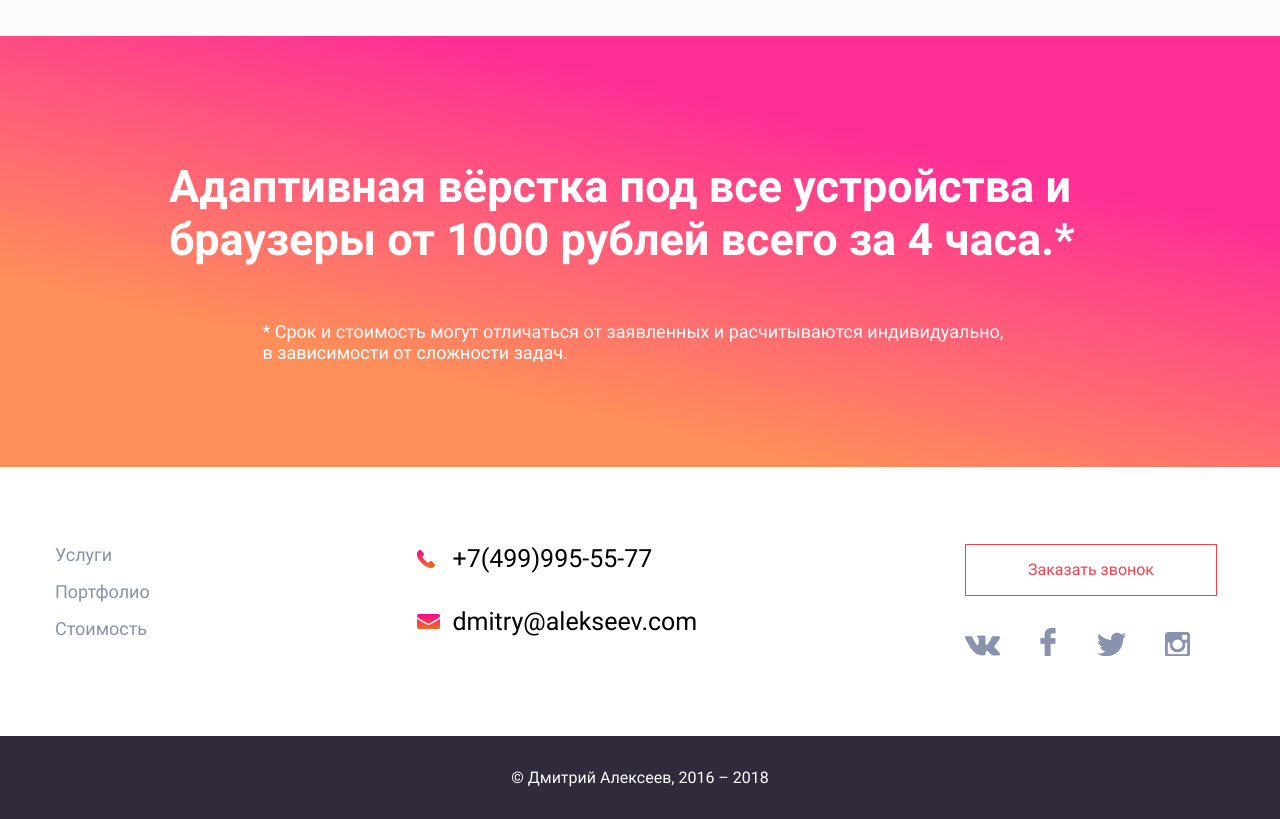
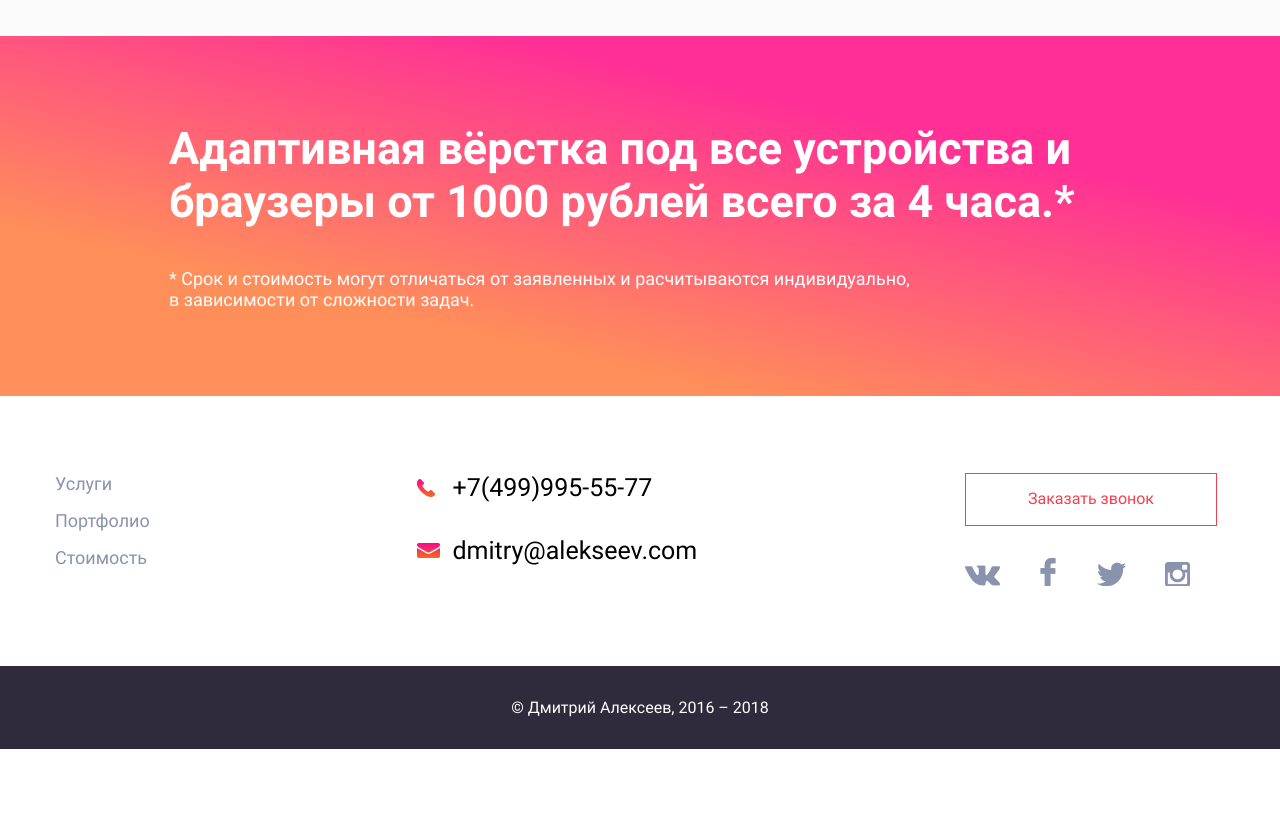
Before and after one commit to Coremotor/LandingPage, a plain HTML site: page index.html in a window 1280 px wide. Shown: the part 2280-3099 px from the top of the page. After the commit the page ends 3029 px from the top, so only its background shows below. Drawn offline with Linux system fonts and the light colour scheme.

Commit message:
Еще правки

```diff
--- a/index.html
+++ b/index.html
@@ -34,7 +34,7 @@
         <!-- Всплывающее окно с информацией о клиенте
           (имя, телефон, email)
           и кнопкой отправки формы на почту или сервер -->
-        <button class="header__btn">Заказать звонок</button>
+        <button class="header__btn" type="button">Заказать звонок</button>
       </div>
     </div>
   </header>
@@ -47,7 +47,7 @@
         </h1>
 
         <!-- Переход на другую страницу с более подробной информацией о разработчике -->
-        <button class="btn developer-info__btn">Узнать больше</button>
+        <button class="btn developer-info__btn" type="button">Узнать больше</button>
       </div>
     </div>
 
@@ -82,7 +82,7 @@
     </ul>
 
     <!-- Переход на другую страницу с более подробной информацией по ценам   -->
-    <button class="btn">Узнать стоимость</button>
+    <button class="btn" type="button">Узнать стоимость</button>
   </section>
 
   <section class="example-projects">
@@ -91,11 +91,11 @@
     <div class="carousel example-projects__carousel">
       <ul class="carousel__list list-style-reset ">
         <li>
-          <button class="carousel__btn"></button>
+          <button class="carousel__btn" type="button" aria-label="Кнопка перемотки влево"></button>
         </li>
 
         <li>
-          <button class="carousel__btn carousel__btn_rotate_180 carousel__btn_position"></button>
+          <button class="carousel__btn carousel__btn_rotate_180 carousel__btn_position" type="button" aria-label="Кнопка перемотки вправо"></button>
         </li>
       </ul>
 
@@ -126,12 +126,14 @@
     <!-- Всплывающее окно с информацией о клиенте
           (имя, телефон, email)
           и кнопкой отправки формы на почту или сервер -->
-    <button class="btn">Заказать проект</button>
+    <button class="btn" type="button">Заказать проект</button>
   </section>
 
   <section class="price">
-    <h2 class="price__title">Адаптивная вёрстка под все устройства и браузеры от 1000 рублей всего за 4 часа.*</h2>
-    <p class="price__text">* Срок и стоимость могут отличаться от заявленных и расчитываются индивидуально, в зависимости от сложности задач.</p>
+    <h2 class="visually-hidden">Расценки</h2>
+    <p class="price__text">Адаптивная вёрстка под все устройства и браузеры от 1000 рублей всего за 4 часа.*
+      <small class="price__small-text">* Срок и стоимость могут отличаться от заявленных и расчитываются индивидуально, в зависимости от сложности задач.</small>
+    </p>
   </section>
 
   <footer class="footer">
@@ -152,19 +154,30 @@
         <!-- Всплывающее окно с информацией о клиенте
           (имя, телефон, email)
           и кнопкой отправки формы на почту или сервер -->
-        <button class="footer__btn">Заказать звонок</button>
-        <div class="footer__social-networks">
-          <a href="#" class="footer__network-link footer__network-link_VK"></a>
-          <a href="#" class="footer__network-link footer__network-link_FB"></a>
-          <a href="#" class="footer__network-link footer__network-link_Twit"></a>
-          <a href="#" class="footer__network-link footer__network-link_Insta"></a>
-        </div>
+        <button class="footer__btn" type="button">Заказать звонок</button>
+        <ul class="footer__social-networks list-style-reset">
+          <li>
+            <a href="#" class="footer__network-link footer__network-link_VK" aria-label="Вконтакте"></a>
+          </li>
+
+          <li>
+            <a href="#" class="footer__network-link footer__network-link_FB" aria-label="Фэйсбук"></a>
+          </li>
+
+          <li>
+            <a href="#" class="footer__network-link footer__network-link_Twit" aria-label="Твиттер"></a>
+          </li>
+
+          <li>
+            <a href="#" class="footer__network-link footer__network-link_Insta" aria-label="Инстаграм"></a>
+          </li>
+        </ul>
       </div>
     </div>
 
-    <div class="copyright">
-      <span class="copyright__text">© Дмитрий Алексеев, 2016 – 2018</span>
-    </div>
+    <p class="copyright">
+      <small class="copyright__text">© Дмитрий Алексеев, 2016 – 2018</small>
+    </p>
   </footer>
 </body>
 </html>
--- a/styles/footer.css
+++ b/styles/footer.css
@@ -85,6 +85,7 @@
   display: flex;
   background-color: #31293c;
   padding: 32px 0;
+  margin: 0;
 }
 
 .copyright__text {
--- a/styles/price.css
+++ b/styles/price.css
@@ -7,16 +7,19 @@
   padding: 86px 0;
 }
 
-.price__title {
+.price__text {
   max-width: 942px;
   font-size: 45px;
   font-weight: 700;
   color: #ffffff;
+  margin: 0;
 }
 
-.price__text {
+.price__small-text {
+  display: block;
   max-width: 755px;
   font-size: 18px;
   font-weight: 400;
   color: #ffffff;
+  margin-top: 40px;
 }
```
